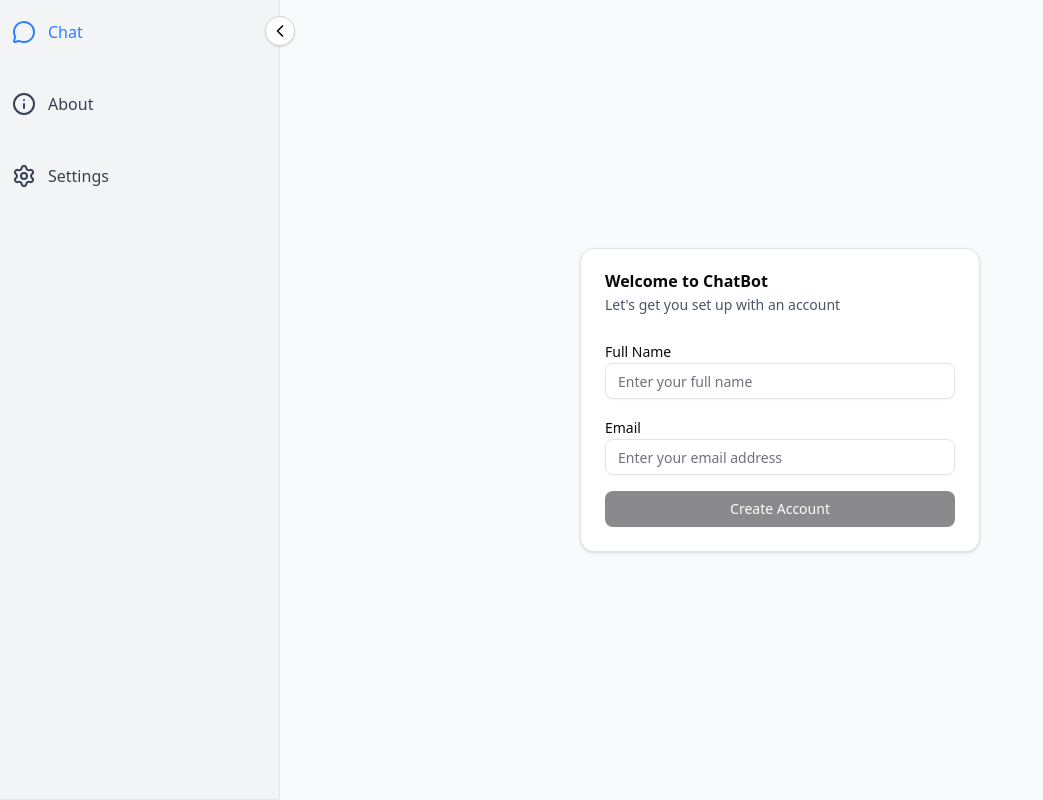
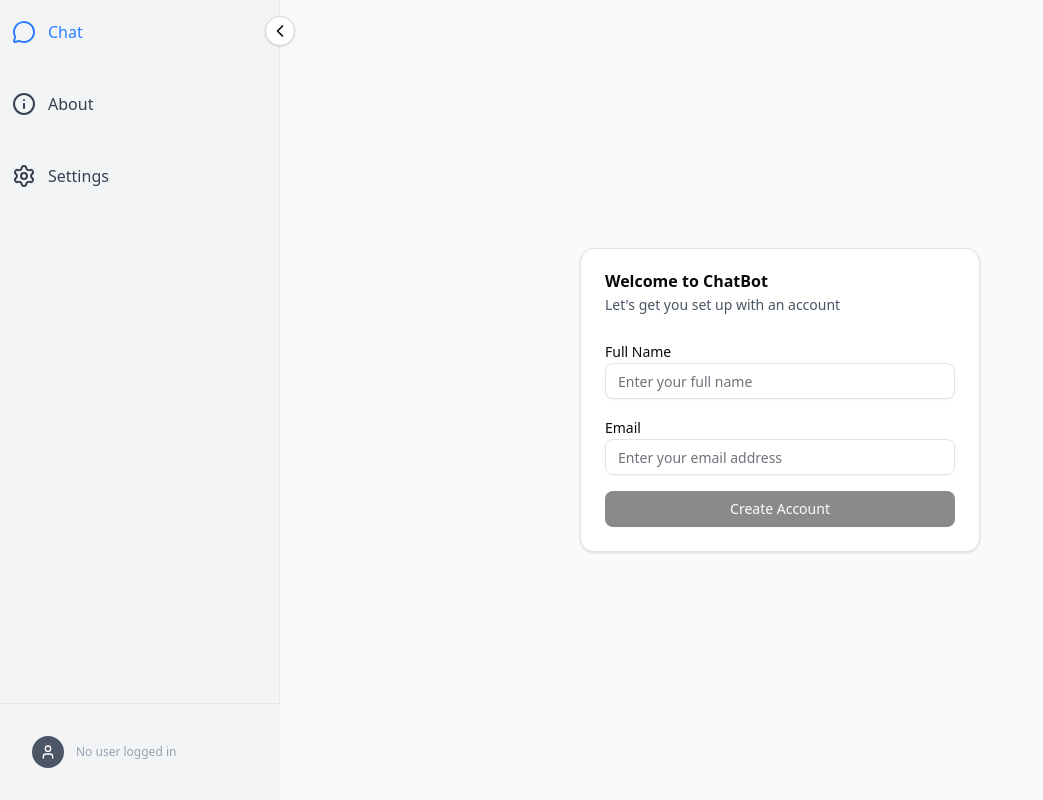
Before and after one commit to elevate-human-experiences/chatbot, a React (Vite) app in the folder frontend/: page / in a window 1280 px wide. Shown: the whole page, without its empty margins (0-1043 px from the left). Built offline with nearby package versions, Linux system fonts and the light colour scheme; no server answers.

Commit message:
moved userinfo

```diff
--- a/frontend/src/components/Layout.tsx
+++ b/frontend/src/components/Layout.tsx
@@ -5,7 +5,8 @@ import { useChatLogic } from "@/hooks/useChatLogic";
 import { Sidebar } from "@/components/Sidebar";
 import { ScrollArea } from "@/components/ui/scroll-area";
 import { cn } from "@/lib/utils";
-import { useState } from "react";
+import { useState, useEffect } from "react";
+import { UserInfo } from "@/components/UserInfo";
 
 export function Layout() {
   const { projectId } = useParams<{ projectId: string }>();
@@ -13,6 +14,29 @@ export function Layout() {
   const location = useLocation();
   const apiBaseUrl = import.meta.env.VITE_API_BASE_URL || "http://localhost:8080";
   const [sidebarVisible, setSidebarVisible] = useState(true);
+  const [currentUser, setCurrentUser] = useState<{
+    id: string;
+    name: string;
+    email: string;
+  } | null>(null);
+
+  // Load user info once on mount
+  useEffect(() => {
+    const fetchUser = async () => {
+      const userId = localStorage.getItem("chatbot_user_id");
+      if (!userId) return;
+      try {
+        const response = await fetch(`${apiBaseUrl}/users/${userId}`);
+        if (response.ok) {
+          const userData = await response.json();
+          setCurrentUser(userData);
+        }
+      } catch {
+        // Silently fail
+      }
+    };
+    fetchUser();
+  }, [apiBaseUrl]);
 
   // Navigation menu items
   const navItems = [
@@ -89,6 +113,10 @@ export function Layout() {
                   />
                 </ScrollArea>
               )}
+              {/* UserInfo fixed at the bottom of sidebar */}
+              <div className="absolute bottom-0 left-0 w-full border-t border-gray-200 bg-gray-100">
+                <UserInfo user={currentUser} />
+              </div>
             </div>
             {/* Main content area */}
             <div className="flex-1 bg-white relative">
@@ -151,6 +179,10 @@ export function Layout() {
                 );
               })}
             </nav>
+            {/* UserInfo fixed at the bottom of sidebar */}
+            <div className="absolute bottom-0 left-0 w-full p-4 border-t border-gray-200 bg-gray-100">
+              <UserInfo user={currentUser} />
+            </div>
           </div>
           <div className="flex-1 bg-white relative">
             <button
--- a/frontend/src/components/Sidebar.tsx
+++ b/frontend/src/components/Sidebar.tsx
@@ -2,7 +2,6 @@ import { useState, useEffect, useCallback } from "react";
 import { Button } from "@/components/ui/button";
 import { cn } from "@/lib/utils";
 import { MessageSquare, ChevronRight, ChevronDown } from "lucide-react";
-import { UserInfo } from "@/components/UserInfo";
 
 interface AgentProfile {
   id: string;
@@ -30,12 +29,6 @@ interface SidebarProps {
   refreshKey?: number; // Add this to force re-renders when conversations change
 }
 
-interface User {
-  id: string;
-  name: string;
-  email: string;
-}
-
 export function Sidebar({
   selectedConversationId,
   onConversationSelect,
@@ -47,7 +40,6 @@ export function Sidebar({
   const [conversations, setConversations] = useState<Conversation[]>([]);
   const [expandedProfiles, setExpandedProfiles] = useState<Set<string>>(new Set());
   const [loading, setLoading] = useState(true);
-  const [currentUser, setCurrentUser] = useState<User | null>(null);
 
   // Load expansion state from localStorage
   const getStorageKey = useCallback(
@@ -158,17 +150,6 @@ export function Sidebar({
     }
   }, [projectId, agentProfiles, loadExpandedState, saveExpandedState]);
 
-  // Load user info
-  useEffect(() => {
-    const userId = localStorage.getItem("chatbot_user_id");
-    if (!userId) return;
-    const apiBaseUrl = import.meta.env.VITE_API_BASE_URL || "http://localhost:8080";
-    fetch(`${apiBaseUrl}/users/${userId}`)
-      .then((res) => (res.ok ? res.json() : null))
-      .then((data) => setCurrentUser(data))
-      .catch(() => setCurrentUser(null));
-  }, []);
-
   const toggleProfileExpansion = (profileId: string) => {
     const newExpanded = new Set(expandedProfiles);
     if (newExpanded.has(profileId)) {
@@ -210,8 +191,6 @@ export function Sidebar({
 
   return (
     <div className="w-80 bg-gray-900 text-white border-r border-gray-700 flex flex-col h-full min-h-0 overflow-hidden">
-      {/* Current User Section */}
-      <UserInfo user={currentUser} />
       {/* Agent Profiles and Conversations */}
       <div className="mt-20 flex-1 min-h-0 p-4 overflow-x-hidden">
         <div className="space-y-2">
--- a/frontend/src/components/UserInfo.tsx
+++ b/frontend/src/components/UserInfo.tsx
@@ -10,15 +10,15 @@ interface UserInfoProps {
 
 export function UserInfo({ user }: UserInfoProps) {
   return (
-    <div className="p-4 border-b border-gray-700 z-0 bg-gray-800">
-      <div className="flex items-center space-x-3 p-3 rounded-lg bg-gray-800">
-        <div className="w-8 h-8 bg-blue-600 rounded-full flex items-center justify-center">
+    <div className="p-4">
+      <div className="flex items-center space-x-3">
+        <div className="w-8 h-8 bg-gray-600 rounded-full flex items-center justify-center">
           <User className="w-4 h-4 text-white" />
         </div>
         <div>
           {user ? (
             <>
-              <div className="font-medium text-sm text-white truncate">{user.name}</div>
+              <div className="font-medium text-sm text-gray truncate">{user.name}</div>
               <div className="text-xs text-gray-400 truncate">{user.email}</div>
             </>
           ) : (
```
